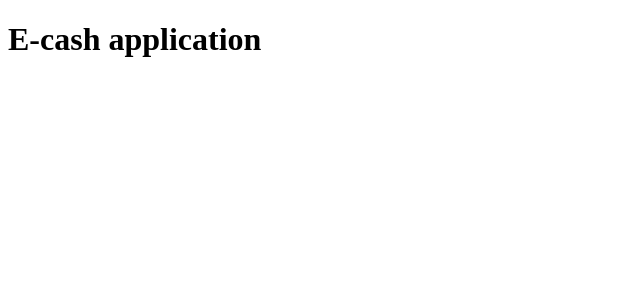
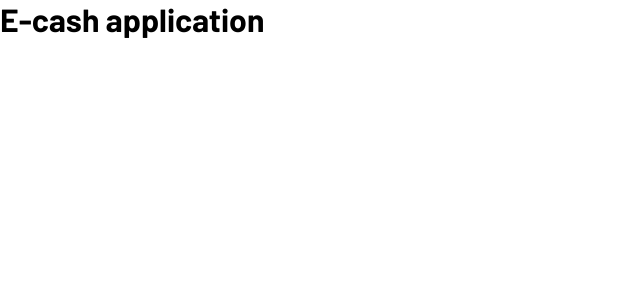
Before and after one commit to oigabrielteodoro/e-cash, a React (Vite) app: page / in a window 1280 px wide. Shown: the top 300 px of the page, without its empty margins (0-640 px from the left). Built offline with nearby package versions, Linux system fonts and the light colour scheme.

Commit message:
Add theme colors

```diff
--- a/index.html
+++ b/index.html
@@ -1,9 +1,17 @@
 <!DOCTYPE html>
 <html lang="en">
   <head>
+    <link rel="preconnect" href="https://fonts.googleapis.com" />
+    <link rel="preconnect" href="https://fonts.gstatic.com" crossorigin />
+
     <meta charset="UTF-8" />
     <meta name="viewport" content="width=device-width, initial-scale=1.0" />
     <title>E-cash</title>
+
+    <link
+      href="https://fonts.googleapis.com/css2?family=Barlow:wght@100;200;300;400;500;600;700&display=swap"
+      rel="stylesheet"
+    />
   </head>
   <body>
     <div id="root"></div>
--- a/src/App.tsx
+++ b/src/App.tsx
@@ -1,5 +1,12 @@
 import React from 'react'
 
+import { Style } from 'ui'
+
 export function App() {
-  return <h1>E-cash application</h1>
+  return (
+    <>
+      <h1>E-cash application</h1>
+      <Style />
+    </>
+  )
 }
--- /dev/null
+++ b/src/config/index.ts
@@ -0,0 +1 @@
+export * from './theme'
--- /dev/null
+++ b/src/config/theme.ts
@@ -0,0 +1,25 @@
+export const theme = {
+  font: {
+    family: 'Barlow',
+    sizes: {
+      disclaimer: '1.2rem',
+      small: '1.4rem',
+      paragraph: '1.6rem',
+      subtitle: '2.2rem',
+      title: '3.2rem',
+    },
+  },
+  colors: {
+    white: '#ffffff',
+    blue: {
+      300: '#a4b7eA',
+      500: '#3a67e1',
+    },
+    neutral: {
+      100: '#eef1f5',
+      500: '#a1a7ae',
+      600: '#4d4f51',
+      900: '#18171d',
+    },
+  },
+}
--- /dev/null
+++ b/src/ui/Style/Style.ts
@@ -0,0 +1,39 @@
+import { createGlobalStyle } from 'styled-components'
+
+import { theme } from 'config'
+
+export const Style = createGlobalStyle`
+  * {
+    margin: 0;
+    padding: 0;
+    outline: 0;
+    box-sizing: border-box;
+    -webkit-font-smoothing: antialiased;
+    -moz-osx-font-smoothing: grayscale;
+  }
+
+  html {
+    font-size: 62.5%;
+  }
+
+  body {
+    height: 100vh;
+    overflow: hidden;
+    scroll-behavior: smooth;
+    font-family: ${theme.font.family};
+    font-size: ${theme.font.sizes.paragraph};
+    background-color: ${theme.colors.white};
+  }
+
+  button {
+    cursor: pointer;
+  }
+
+  a {
+    text-decoration: none;
+  }
+
+  ul {
+    list-style: none;
+  }
+`
--- /dev/null
+++ b/src/ui/Style/index.ts
@@ -0,0 +1 @@
+export * from './Style'
--- /dev/null
+++ b/src/ui/index.ts
@@ -0,0 +1 @@
+export * from './Style'
```
